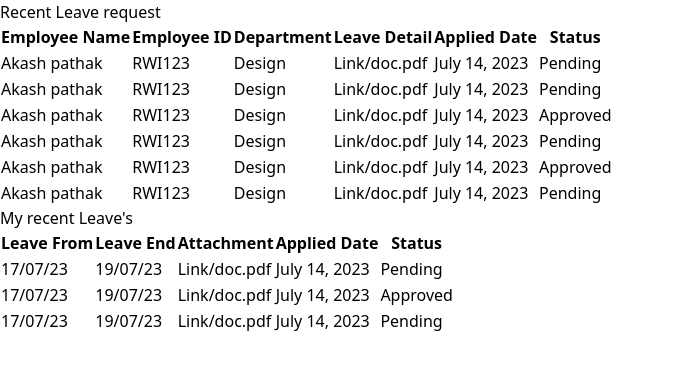
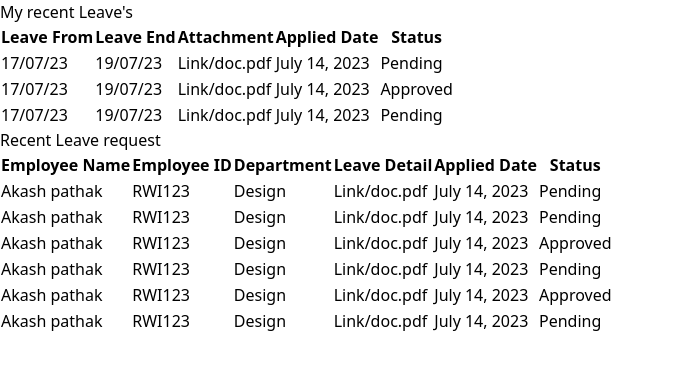
Before and after one commit to manish-Raghav/Employee_Portal_Railword, a React (Vite) app: page / in a window 1280 px wide. Shown: the top 370 px of the page, without its empty margins (0-673 px from the left). Built offline with nearby package versions, Linux system fonts and the light colour scheme.

Commit message:
Set postion of leave Component

```diff
--- a/src/App.jsx
+++ b/src/App.jsx
@@ -1,18 +1,15 @@
-import { useState } from 'react'
-import RecentLeaveRequests from './component/leave/RecentLeaveRequests'
-import RecentLeaves from './component/leave/RecentLeaves'
-
+import {useState} from "react"
+import RecentLeaveRequests from "./component/leave/RecentLeaveRequests"
+import RecentLeaves from "./component/leave/RecentLeaves"
 
 function App() {
-
-
   return (
-    <>
-      <div className='flex justify-center items-center h-[550px] ' >
+    <div div className="relative w-full h-screen bg-gray-100">
+      <div className="absolute bottom-0 right-0 w-[673px]  overflow-hidden ">
+        <RecentLeaves />
         <RecentLeaveRequests />
-        <RecentLeaves/>
-       </div>
-    </>
+      </div>
+    </div>
   )
 }
 
--- a/src/component/leave/RecentLeaveRequests.jsx
+++ b/src/component/leave/RecentLeaveRequests.jsx
@@ -61,7 +61,7 @@ const RecentLeaveRequests = () => {
     Approved: "bg-green-200 text-green-800",
   }
   return (
-    <div className="p-3 bg-white rounded-lg shadow-md w-[646px] overflow-hidden m-4 absolute bottom-0 right-0">
+    <div className="p-3 bg-white rounded-lg shadow-md   overflow-hidden m-4 ">
       <h2 className="text-xl font-semibold mb-4 ">Recent Leave request</h2>
       <table className=" w-full text-left  ">
         <thead>
--- a/src/component/leave/RecentLeaves.jsx
+++ b/src/component/leave/RecentLeaves.jsx
@@ -31,7 +31,7 @@ const statusClasses = {
 
 const RecentLeaves = () => {
   return (
-    <div className="p-6 bg-white rounded-lg shadow-md w-[646px] overflow-hidden m-4 absolute  right-0">
+    <div className="p-6 bg-white rounded-lg shadow-md  overflow-hidden m-4 ">
       <h2 className="text-xl font-semibold mb-4">My recent Leave's</h2>
       <table className="w-full text-left">
         <thead>
```
